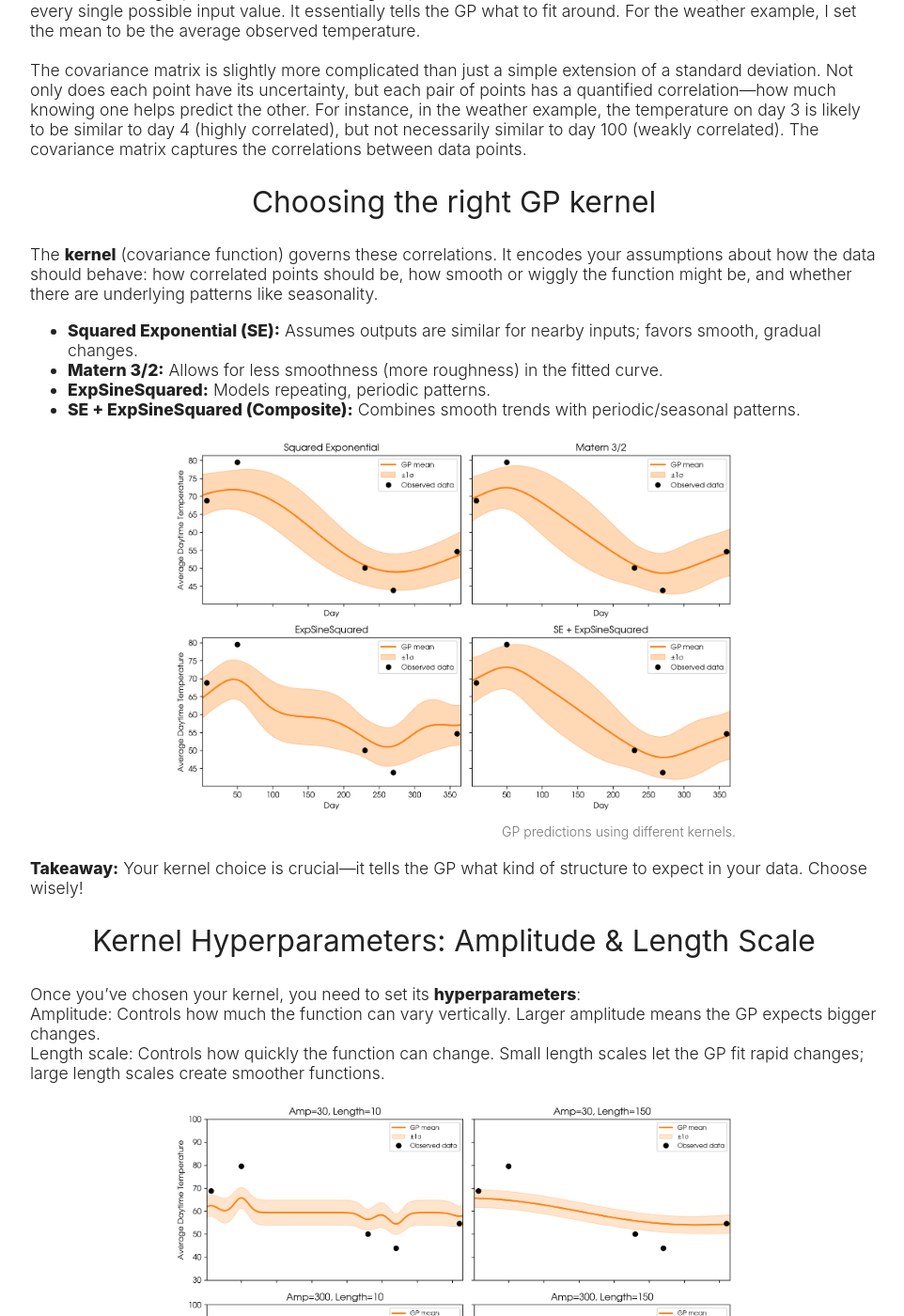
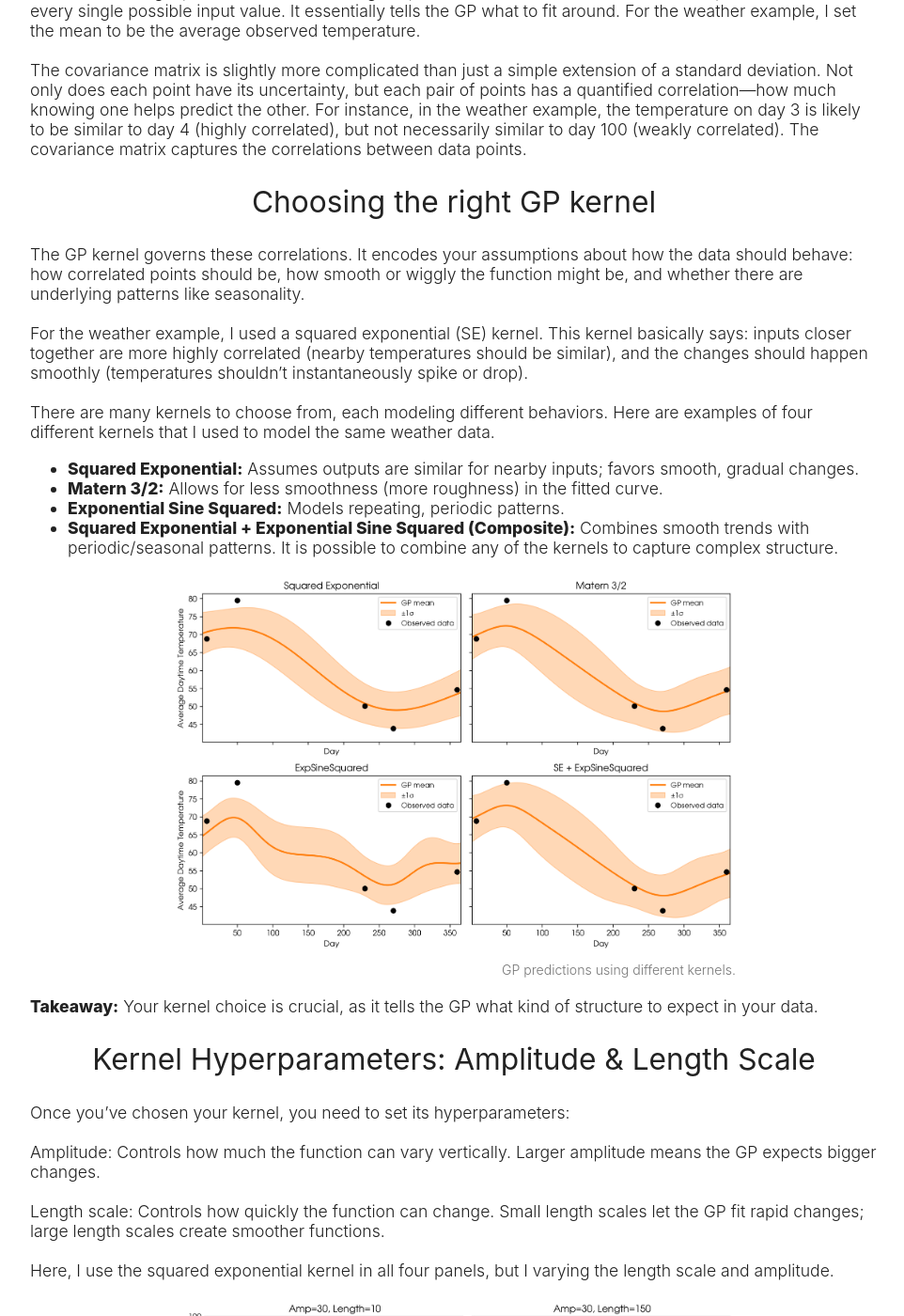
Before and after one commit to zoekko/zoekko.github.io, a Jekyll site: the page blog/gps/gp-toy-example.html, which Jekyll copies as it is, in a window 1280 px wide and 1400 px high, scrolled down 5059 px. Shown: the whole window at 94% size, without its empty margins (157-1119 px from the left). Built offline with Jekyll 4.4.1, drawn with Linux system fonts in a browser that asks for light colours; some of the changed text lies outside the part shown.

Commit message:
Update gp-toy-example.html

```diff
--- a/blog/gps/gp-toy-example.html
+++ b/blog/gps/gp-toy-example.html
@@ -253,36 +253,42 @@
         <h2>Choosing the right GP kernel</h2>
         <div>
             <p>
-                The <b>kernel</b> (covariance function) governs these correlations. It encodes your assumptions about how the data should behave: how correlated points should be, how smooth or wiggly the function might be, and whether there are underlying patterns like seasonality.
+                The GP kernel governs these correlations. It encodes your assumptions about how the data should behave: how correlated points should be, how smooth or wiggly the function might be, and whether there are underlying patterns like seasonality.
+                <br><br>
+                For the weather example, I used a squared exponential (SE) kernel. This kernel basically says: inputs closer together are more highly correlated (nearby temperatures should be similar), and the changes should happen smoothly (temperatures shouldn’t instantaneously spike or drop).
+                <br><br>
+                There are many kernels to choose from, each modeling different behaviors. Here are examples of four different kernels that I used to model the same weather data.
             </p>
             <ul>
-                <li><b>Squared Exponential (SE):</b> Assumes outputs are similar for nearby inputs; favors smooth, gradual changes.</li>
+                <li><b>Squared Exponential:</b> Assumes outputs are similar for nearby inputs; favors smooth, gradual changes.</li>
                 <li><b>Matern 3/2:</b> Allows for less smoothness (more roughness) in the fitted curve.</li>
-                <li><b>ExpSineSquared:</b> Models repeating, periodic patterns.</li>
-                <li><b>SE + ExpSineSquared (Composite):</b> Combines smooth trends with periodic/seasonal patterns.</li>
+                <li><b>Exponential Sine Squared:</b> Models repeating, periodic patterns.</li>
+                <li><b>Squared Exponential + Exponential Sine Squared (Composite):</b> Combines smooth trends with periodic/seasonal patterns. It is possible to combine any of the kernels to capture complex structure.</li>
             </ul>
             <div class="image-container">
                 <img src="kernel_choice.png" alt="Comparison of GP kernels" />
                 <span class="caption">GP predictions using different kernels.</span>
             </div>
-            <p><b>Takeaway:</b> Your kernel choice is crucial—it tells the GP what kind of structure to expect in your data. Choose wisely!</p>
+            <p><b>Takeaway:</b> Your kernel choice is crucial, as it tells the GP what kind of structure to expect in your data.</p>
         </div>
 
         <h2>Kernel Hyperparameters: Amplitude & Length Scale</h2>
         <div>
             <p>
-                Once you’ve chosen your kernel, you need to set its <b>hyperparameters</b>:
-                <br>
+                Once you’ve chosen your kernel, you need to set its hyperparameters:
+                <br><br>
                 Amplitude: Controls how much the function can vary vertically. Larger amplitude means the GP expects bigger changes.
-                <br>
+                <br><br>
                 Length scale: Controls how quickly the function can change. Small length scales let the GP fit rapid changes; large length scales create smoother functions.
+                <br><br>
+                Here, I use the squared exponential kernel in all four panels, but I varying the length scale and amplitude.
             </p>
             <div class="image-container">
                 <img src="hyperparameter_choice.png" alt="GP fit with varied amplitude and length scale"/>
-                <span class="caption">GP fits with different amplitudes and length scales.</span>
+                <span class="caption">GP fits (squared exponential kernel) with different amplitudes and length scales.</span>
             </div>
             <p>
-                Typically, these hyperparameters are <b>fit to the data</b> to avoid underfitting or overfitting, using techniques like maximizing marginal likelihood or Bayesian model comparison (metrics like Bayesian Evidence).
+                Typically, these hyperparameters are fit to the data to avoid underfitting or overfitting, using techniques like maximizing marginal likelihood or Bayesian model comparison (metrics like Bayesian Evidence).
             </p>
         </div>
 
@@ -291,11 +297,10 @@
             <b>Gaussian Processes are flexible, uncertainty-aware tools for regression and more:</b>
             <ul>
                 <li>They let you fit functions without needing to specify a fixed formula.</li>
-                <li>They always provide meaningful confidence estimates for every prediction.</li>
-                <li>Your choice of kernel and hyperparameters encodes your assumptions about the data—which makes GPs both powerful and expressive.</li>
+                <li>They provide meaningful confidence estimates for every prediction.</li>
+                <li>Your choice of kernel and hyperparameters encodes your assumptions about the data—these must be set with caution.</li>
             </ul>
             <p>
-                Choose kernels and hyperparameters with care, fit them thoughtfully, and your GP can give robust, honest predictions even in complex, noisy scenarios.
             </p>
         </div>
       </main>
```
